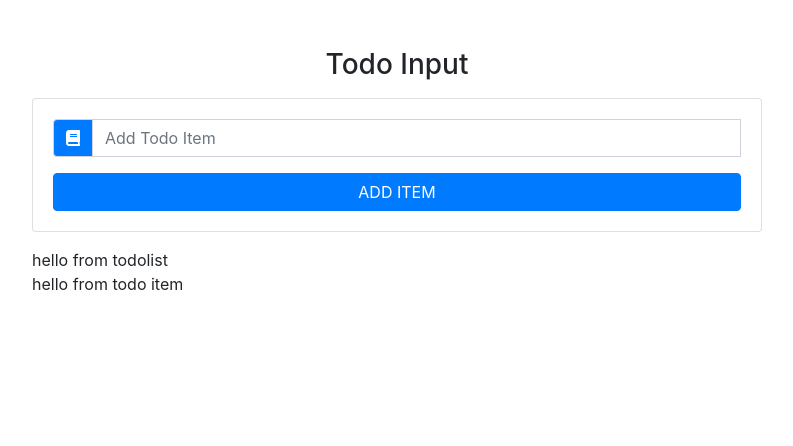
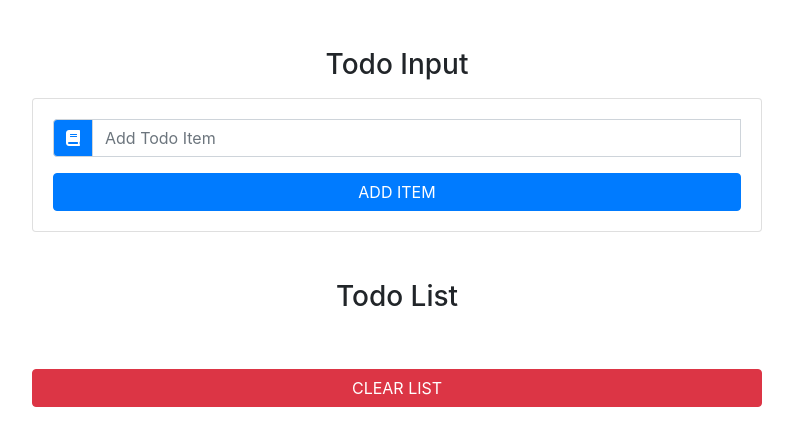
Before and after one commit to jpesg/react-todo-list, a React (Create React App) app: page / in a window 1280 px wide. Shown: the top 446 px of the page, without its empty margins (243-1036 px from the left). Built offline with nearby package versions, Linux system fonts and the light colour scheme.

Commit message:
todolist structure

```diff
--- a/src/App.js
+++ b/src/App.js
@@ -62,7 +62,7 @@
               editItem={this.state.editItem}
             />
             <TodoList
-              item={this.state.items}
+              items={this.state.items}
               clearList={this.clearList}
               handleDelete={this.handleDelete}
               handleEdit={this.handleEdit}
--- a/src/components/TodoList.js
+++ b/src/components/TodoList.js
@@ -3,11 +3,28 @@
 
 export default class TodoList extends Component {
   render() {
+    const { items, clearList, handleDelete, handleEdit } = this.props;
     return (
-      <div>
-        hello from todolist
-        <TodoItem />
-      </div>
+      <ul className="list-group my-5">
+        <h3 className="text-capitalize text-center">todo list</h3>
+        {items.map(item => {
+          return (
+            <TodoItem
+              key={item.id}
+              title={item.title}
+              handleDelete={() => handleDelete(item.id)}
+              handleEdit={() => handleEdit(item.id)}
+            />
+          );
+        })}
+        <button
+          type="button"
+          className="btn btn-danger btn-boclk text-uppercase mt-5"
+          onClick={clearList}
+        >
+          clear list
+        </button>
+      </ul>
     );
   }
 }
```
